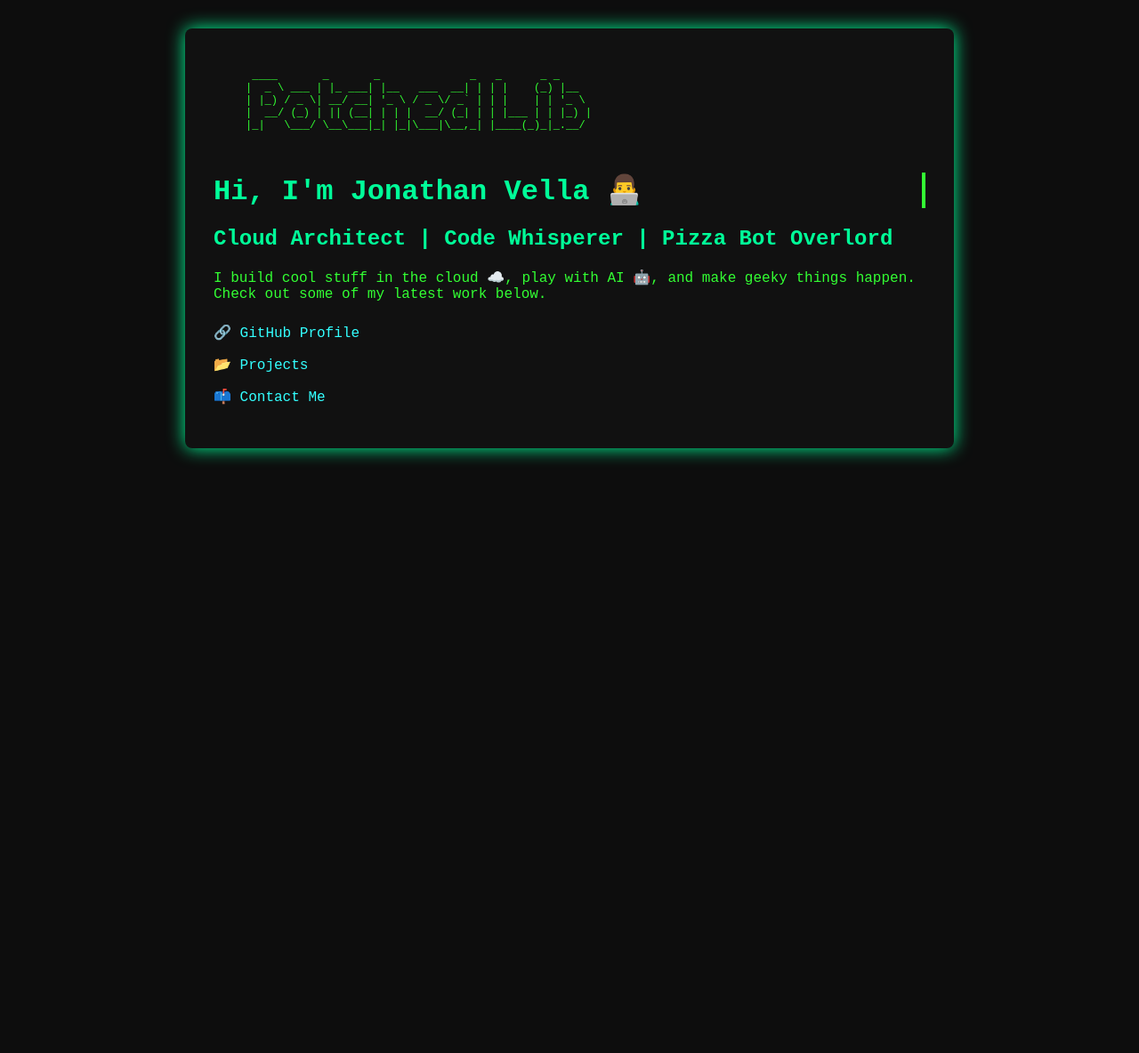
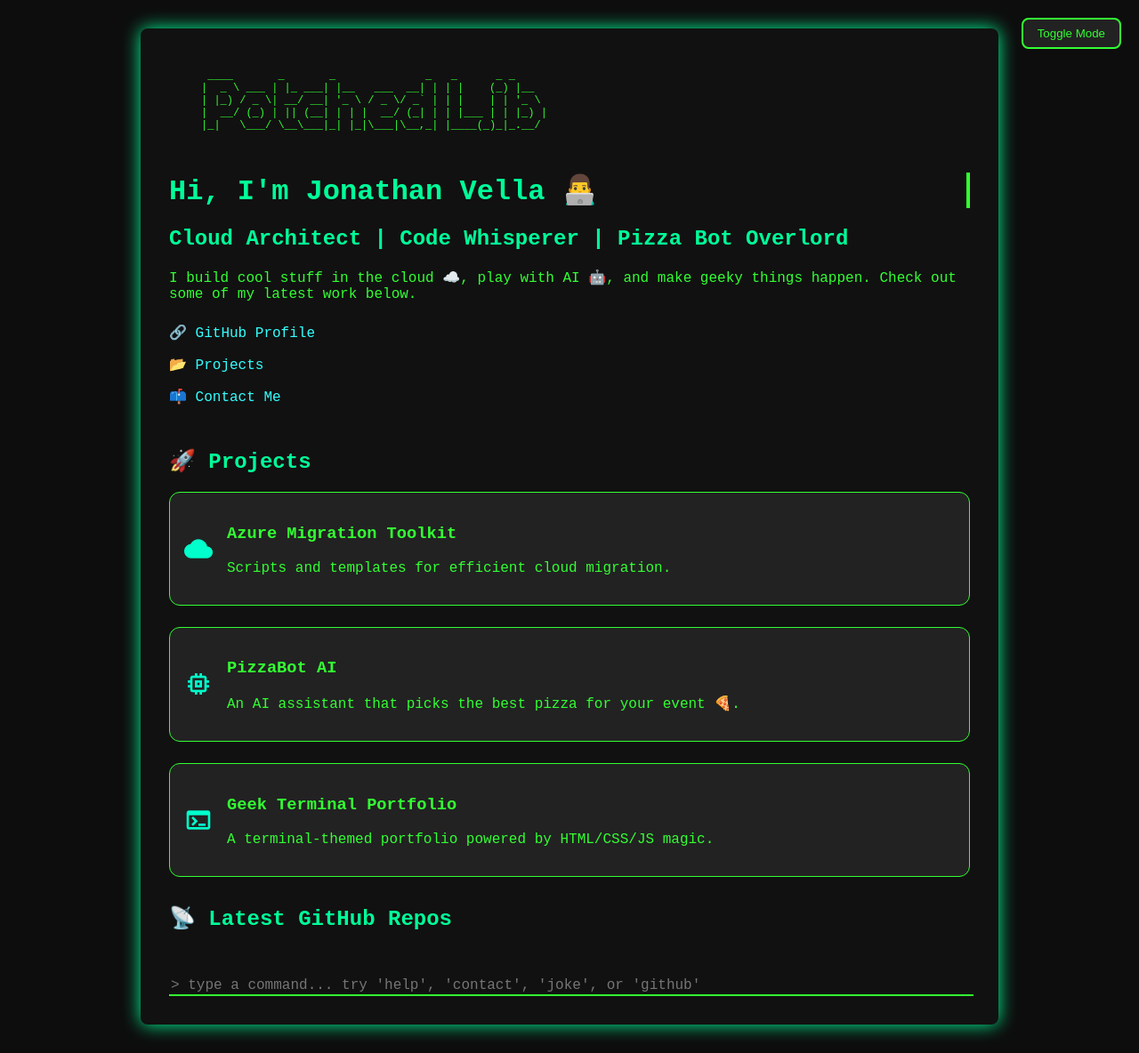
Before and after one commit to jonathan-vella/jonathan-vella.github.io, a plain HTML site: page index.html in a window 1280 px wide. Shown: the whole page at 89% size. Before the commit the page ends 800 px from the top, so only its background shows below. Drawn offline with nearby package versions, Linux system fonts and the light colour scheme; no server answers.

Commit message:
Update index.html

```diff
--- a/index.html
+++ b/index.html
@@ -4,6 +4,8 @@
   <meta charset="UTF-8" />
   <meta name="viewport" content="width=device-width, initial-scale=1.0" />
   <title>Jonathan Vella | Tech Wizard</title>
+  <link href="https://fonts.googleapis.com/icon?family=Material+Icons" rel="stylesheet">
+  <script src="https://cdn.jsdelivr.net/npm/particles.js@2.0.0/particles.min.js"></script>
   <style>
     body {
       background-color: #0d0d0d;
@@ -14,13 +16,26 @@
       display: flex;
       flex-direction: column;
       align-items: center;
+      transition: background-color 0.5s, color 0.5s;
+    }
+    #particles-js {
+      position: fixed;
+      width: 100%;
+      height: 100%;
+      top: 0;
+      left: 0;
+      z-index: -1;
+    }
+    .dark-mode {
+      background-color: #ff00aa;
+      color: #fff;
     }
     .terminal {
       background: #111;
       border-radius: 8px;
       padding: 2rem;
       width: 90%;
-      max-width: 800px;
+      max-width: 900px;
       box-shadow: 0 0 20px #00ff99;
     }
     h1, h2 {
@@ -36,9 +51,7 @@
       overflow: hidden;
       white-space: nowrap;
       border-right: .15em solid #33ff33;
-      animation:
-        typing 3.5s steps(40, end),
-        blink-caret .75s step-end infinite;
+      animation: typing 3.5s steps(40, end), blink-caret .75s step-end infinite;
     }
     @keyframes typing {
       from { width: 0 }
@@ -58,9 +71,58 @@
     .links {
       margin-top: 1.5rem;
     }
+    .projects {
+      margin-top: 3rem;
+    }
+    .card {
+      background: #222;
+      border: 1px solid #33ff33;
+      border-radius: 12px;
+      padding: 1rem;
+      margin-bottom: 1.5rem;
+      transition: transform 0.2s, filter 0.3s;
+      display: flex;
+      align-items: center;
+      gap: 1rem;
+    }
+    .card:hover {
+      transform: scale(1.05);
+      filter: drop-shadow(0 0 8px #00ffff);
+    }
+    .material-icons {
+      font-size: 2rem;
+      color: #00ffcc;
+    }
+    .toggle-btn {
+      position: fixed;
+      top: 20px;
+      right: 20px;
+      background: #222;
+      color: #33ff33;
+      border: 2px solid #33ff33;
+      border-radius: 8px;
+      padding: 0.5rem 1rem;
+      cursor: pointer;
+    }
+    .command-input {
+      background: transparent;
+      border: none;
+      border-bottom: 2px solid #33ff33;
+      color: #33ff33;
+      width: 100%;
+      font-family: inherit;
+      font-size: 1rem;
+      outline: none;
+      margin-top: 2rem;
+    }
+    .github-feed {
+      margin-top: 2rem;
+    }
   </style>
 </head>
 <body>
+  <div id="particles-js"></div>
+  <button class="toggle-btn" onclick="toggleDarkMode()">Toggle Mode</button>
   <div class="terminal">
     <div class="ascii-art">
       ____       _       _              _   _      _ _
@@ -83,6 +145,82 @@
       <p>📂 <a href="#projects">Projects</a></p>
       <p>📫 <a href="mailto:your-email@example.com">Contact Me</a></p>
     </div>
+
+    <div class="projects" id="projects">
+      <h2>🚀 Projects</h2>
+      <div class="card">
+        <span class="material-icons">cloud</span>
+        <div>
+          <h3>Azure Migration Toolkit</h3>
+          <p>Scripts and templates for efficient cloud migration.</p>
+        </div>
+      </div>
+      <div class="card">
+        <span class="material-icons">memory</span>
+        <div>
+          <h3>PizzaBot AI</h3>
+          <p>An AI assistant that picks the best pizza for your event 🍕.</p>
+        </div>
+      </div>
+      <div class="card">
+        <span class="material-icons">terminal</span>
+        <div>
+          <h3>Geek Terminal Portfolio</h3>
+          <p>A terminal-themed portfolio powered by HTML/CSS/JS magic.</p>
+        </div>
+      </div>
+    </div>
+
+    <div class="github-feed" id="github-feed">
+      <h2>📡 Latest GitHub Repos</h2>
+      <ul id="repo-list"></ul>
+    </div>
+
+    <input class="command-input" placeholder="> type a command... try 'help', 'contact', 'joke', or 'github'" onkeydown="handleCommand(event)" />
   </div>
+
+  <script>
+    function toggleDarkMode() {
+      document.body.classList.toggle('dark-mode');
+    }
+
+    function handleCommand(e) {
+      if (e.key === 'Enter') {
+        const cmd = e.target.value.toLowerCase().trim();
+        switch (cmd) {
+          case 'help':
+            alert("Available commands: help, contact, github, joke");
+            break;
+          case 'contact':
+            window.location.href = 'mailto:your-email@example.com';
+            break;
+          case 'github':
+            window.open('https://github.com/jonathan-vella', '_blank');
+            break;
+          case 'joke':
+            alert("Why do programmers prefer dark mode? Because light attracts bugs 🐛!");
+            break;
+          default:
+            alert("Command not recognized. Try 'help'.");
+        }
+        e.target.value = '';
+      }
+    }
+
+    async function fetchRepos() {
+      const res = await fetch('https://api.github.com/users/jonathan-vella/repos?sort=updated&per_page=5');
+      const repos = await res.json();
+      const repoList = document.getElementById('repo-list');
+      repos.forEach(repo => {
+        const li = document.createElement('li');
+        li.innerHTML = `<a href="${repo.html_url}" target="_blank">${repo.name}</a> - ⭐ ${repo.stargazers_count}`;
+        repoList.appendChild(li);
+      });
+    }
+
+    fetchRepos();
+
+    particlesJS.load('particles-js', 'https://cdn.jsdelivr.net/gh/VincentGarreau/particles.js/particles.json');
+  </script>
 </body>
 </html>
```
